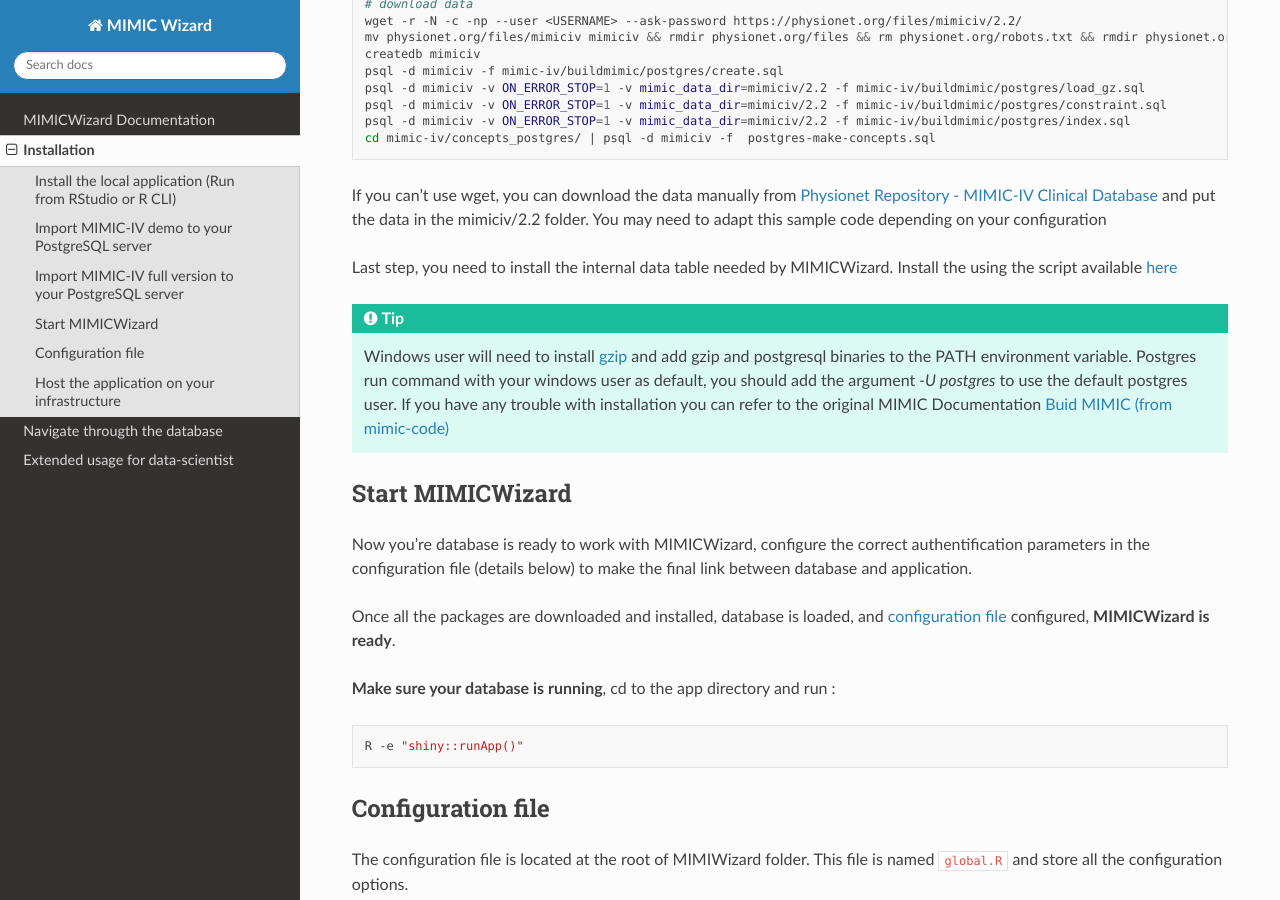
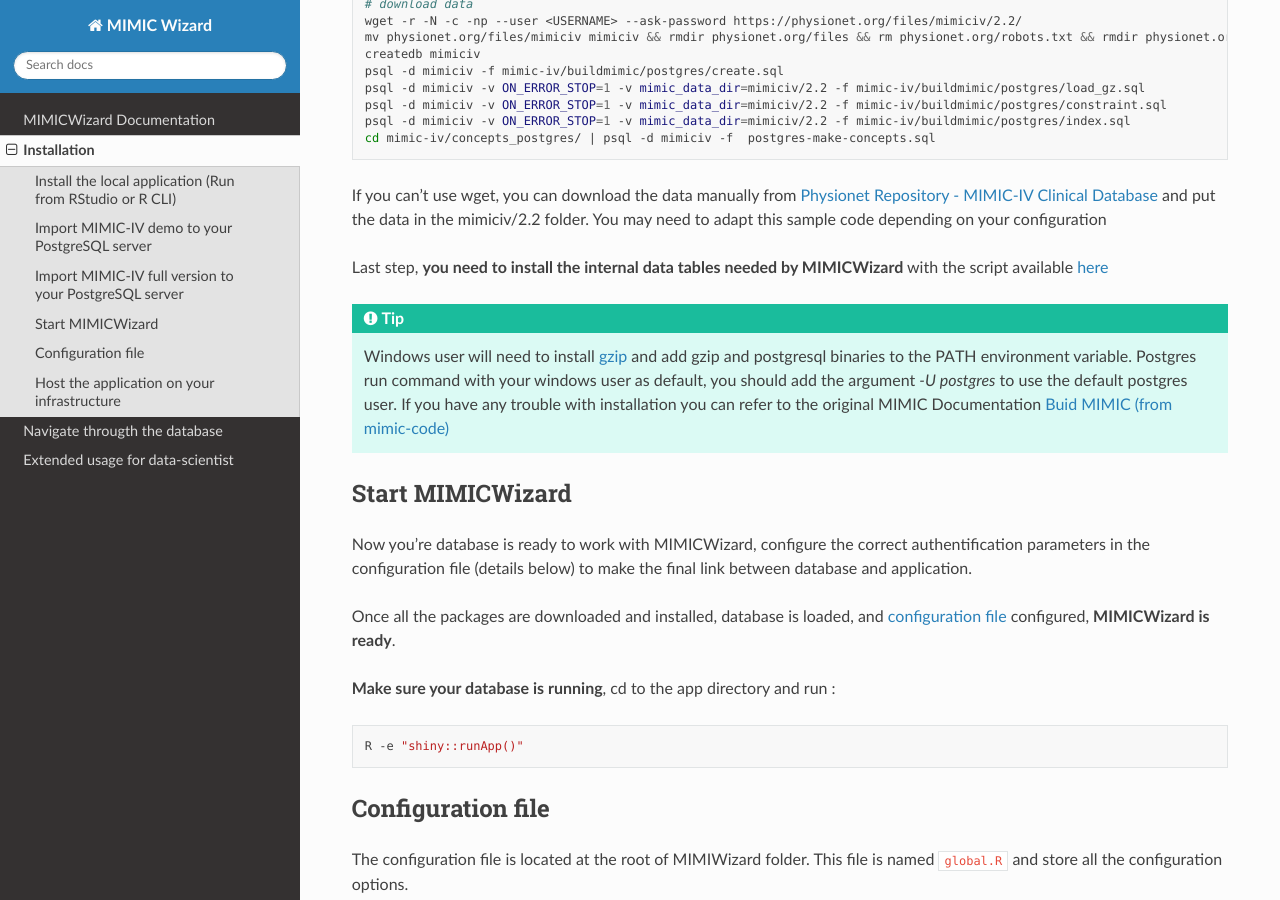
Before and after one commit to LucasDuval/MIMICWizard_Documentation, a Sphinx documentation site: the page built from docs/source/installation.rst, in a window 1280 px wide and 900 px high, scrolled down 2151 px. Built offline with Sphinx 7.4.7 and the Read the Docs theme 3.1.0, drawn with Linux system fonts in a browser that asks for light colours; pages that are not in the unit, such as notebooks, are missing from menus.

Commit message:
task: edit conf and typo

```diff
--- a/docs/source/installation.rst
+++ b/docs/source/installation.rst
@@ -97,7 +97,7 @@
 If you can't use wget, you can download the data manually from `Physionet Repository - MIMIC-IV Clinical Database <https://physionet.org/content/mimic-iv/2.2/>`_ and put the data in the mimiciv/2.2 folder.
 You may need to adapt this sample code depending on your configuration
 
-Last step, you need to install the internal data table needed by MIMICWizard. Install the using the script available `here <_assets/mimicwizard_internal_init.sql>`_
+Last step, **you need to install the internal data tables needed by MIMICWizard** with the script available `here <assets/mimicwizard_internal_init.sql>`_
 
 .. tip::
 
```
Also changed, not shown: .readthedocs.yaml.
